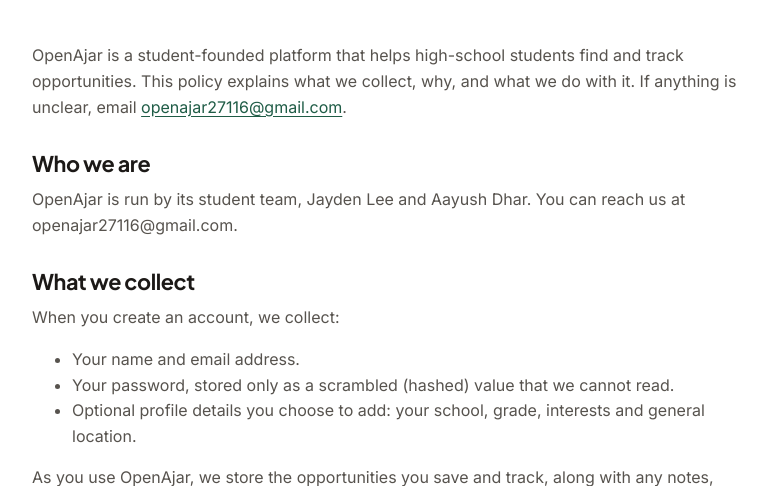
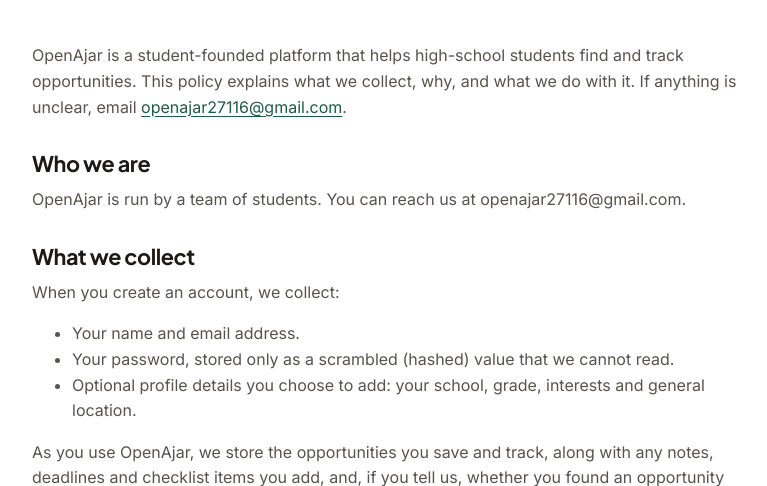
Before and after one commit to EclipzeCode/open-ajar, a Flask app: page /privacy in a window 1280 px wide. Shown: the part 279-765 px from the top of the page, without its empty margins (248-1015 px from the left). Run offline with Flask 3, Linux system fonts and the light colour scheme; data comes from the database, SQL or seed files in the repository; data that the repository does not hold is empty.

Commit message:
Privacy: drop team member names from Who we are
Co-Authored-By: Claude Opus 5.5 <noreply@anthropic.com>

```diff
--- a/templates/privacy.html
+++ b/templates/privacy.html
@@ -10,7 +10,7 @@
   <p>OpenAjar is a student-founded platform that helps high-school students find and track opportunities. This policy explains what we collect, why, and what we do with it. If anything is unclear, email <a href="mailto:{{ contact_email }}">{{ contact_email }}</a>.</p>
 
   <h2>Who we are</h2>
-  <p>OpenAjar is run by its student team, Jayden Lee and Aayush Dhar. You can reach us at {{ contact_email }}.</p>
+  <p>OpenAjar is run by a team of students. You can reach us at {{ contact_email }}.</p>
 
   <h2>What we collect</h2>
   <p>When you create an account, we collect:</p>
```
